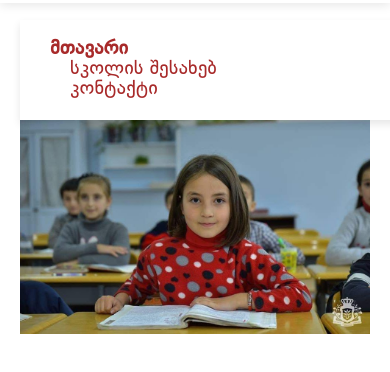
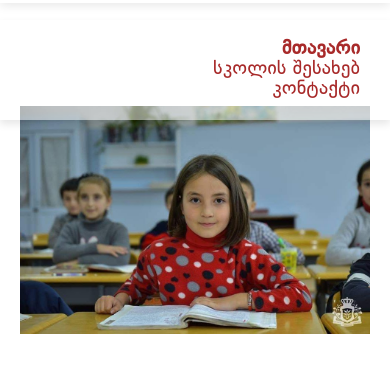
Before and after one commit to akech1967/school-site, a plain HTML site: page index.html in a window 390 px wide. Both pictures are taken after a click on the element 359 px from the left and 26 px from the top of the page. Shown: the part 50-422 px from the top of the page. Drawn offline with Linux system fonts and the light colour scheme.

Commit message:
add opasitu

```diff
--- a/styles/responsive.css
+++ b/styles/responsive.css
@@ -23,11 +23,13 @@
   .nav-menu.active {
     display: flex;
     flex-direction: column;
+    align-items: end;
     position: absolute;
     top: 70px;
-    left: 0;
+    right: 0;
     width: 100%;
-    background: white;
+
+    background: rgba(255, 255, 255, 0.5);
     padding: 20px;
     box-shadow: 0px 4px 8px rgba(0, 0, 0, 0.1);
   }
```
